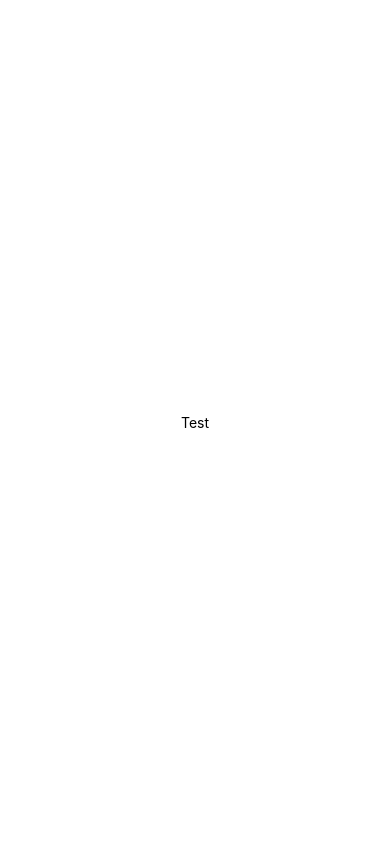
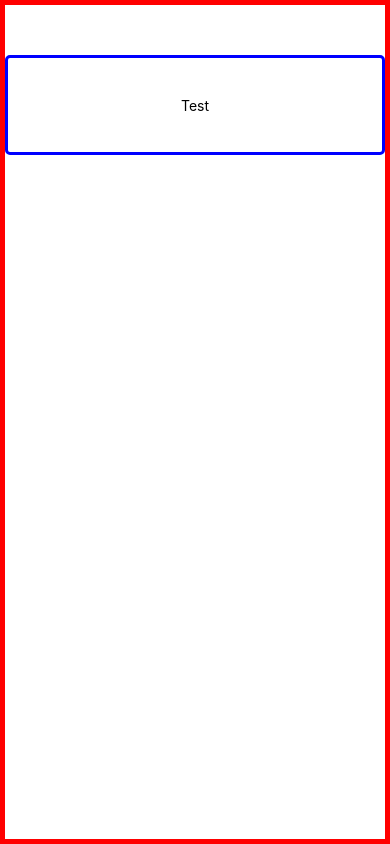
Before and after one commit to ethanloewen/stock-clock, a React Native app in the folder stock-clock/: screen / in a window 390 px wide. Built offline with nearby package versions, Linux system fonts and the light colour scheme.

Commit message:
Begin styling item component

```diff
--- a/stock-clock/App.js
+++ b/stock-clock/App.js
@@ -1,11 +1,13 @@
 import { StatusBar } from 'expo-status-bar';
+import reactDom from 'react-dom';
 import { StyleSheet, Text, View } from 'react-native';
+import Item from './components/Item.js';
 
 export default function App() {
   return (
     <View style={styles.container}>
-      <Text>Test</Text>
-      <StatusBar style="auto" />
+      <Item />
+      {/* <StatusBar style="auto" /> */}
     </View>
   );
 }
@@ -15,6 +17,10 @@ const styles = StyleSheet.create({
     flex: 1,
     backgroundColor: '#fff',
     alignItems: 'center',
-    justifyContent: 'center',
+    margin: 0,
+    padding: 0,
+    // justifyContent: 'center',
+    borderWidth: 5,
+    borderColor: 'red',
   },
 });
--- a/stock-clock/components/Item.js
+++ b/stock-clock/components/Item.js
@@ -1,20 +1,25 @@
-import { StatusBar } from 'expo-status-bar';
+import reactDom from 'react-dom';
 import { StyleSheet, Text, View } from 'react-native';
 
-export default function App() {
+export default function Item(props) {
   return (
-    <div style={styles.itemBox}>
+    <View style={styles.container} >
       <Text>Test</Text>
-      <StatusBar style="auto" />
-    </div>
+    </View>
   );
 }
 
 const styles = StyleSheet.create({
-  itemBox: {
-    flex: 1,
-    backgroundColor: 'green',
+  container: {
+    flexWidth: 1,
+    alignSelf: 'stretch',
+    height: 100, //remove later
+    backgroundColor: '#fff',
     alignItems: 'center',
     justifyContent: 'center',
+    borderWidth: 3,
+    marginTop: 50,
+    borderColor: 'blue',
+    borderRadius: 5,
   },
 });
--- a/stock-clock/package.json
+++ b/stock-clock/package.json
@@ -15,7 +15,8 @@
     "react": "17.0.2",
     "react-dom": "17.0.2",
     "react-native": "0.68.2",
-    "react-native-web": "0.17.7"
+    "react-native-web": "0.17.7",
+    "sass": "^1.51.0"
   },
   "devDependencies": {
     "@babel/core": "^7.12.9"
```
Also changed, not shown: 1 other file (tests, documents, lock files or other folders).
